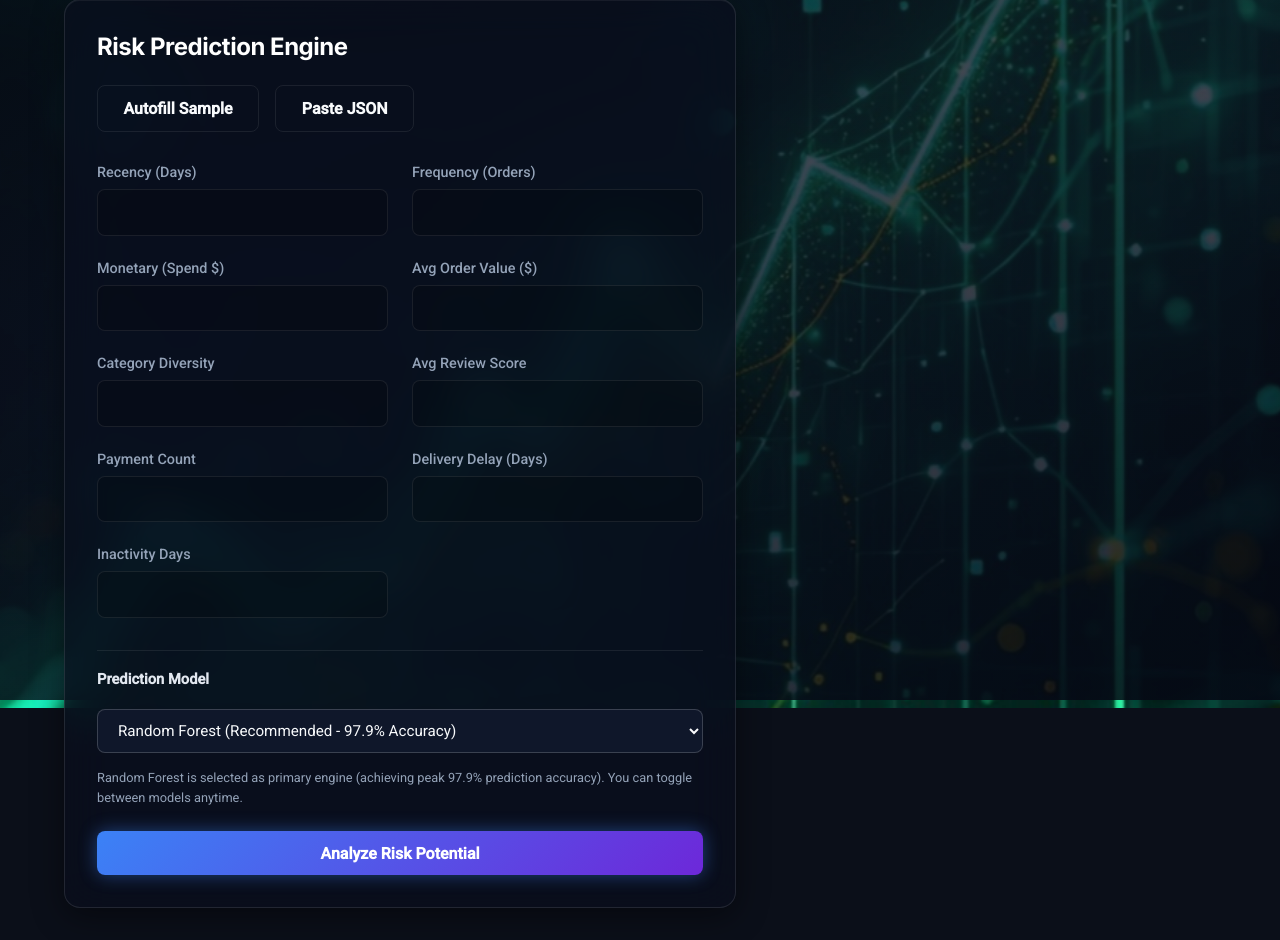
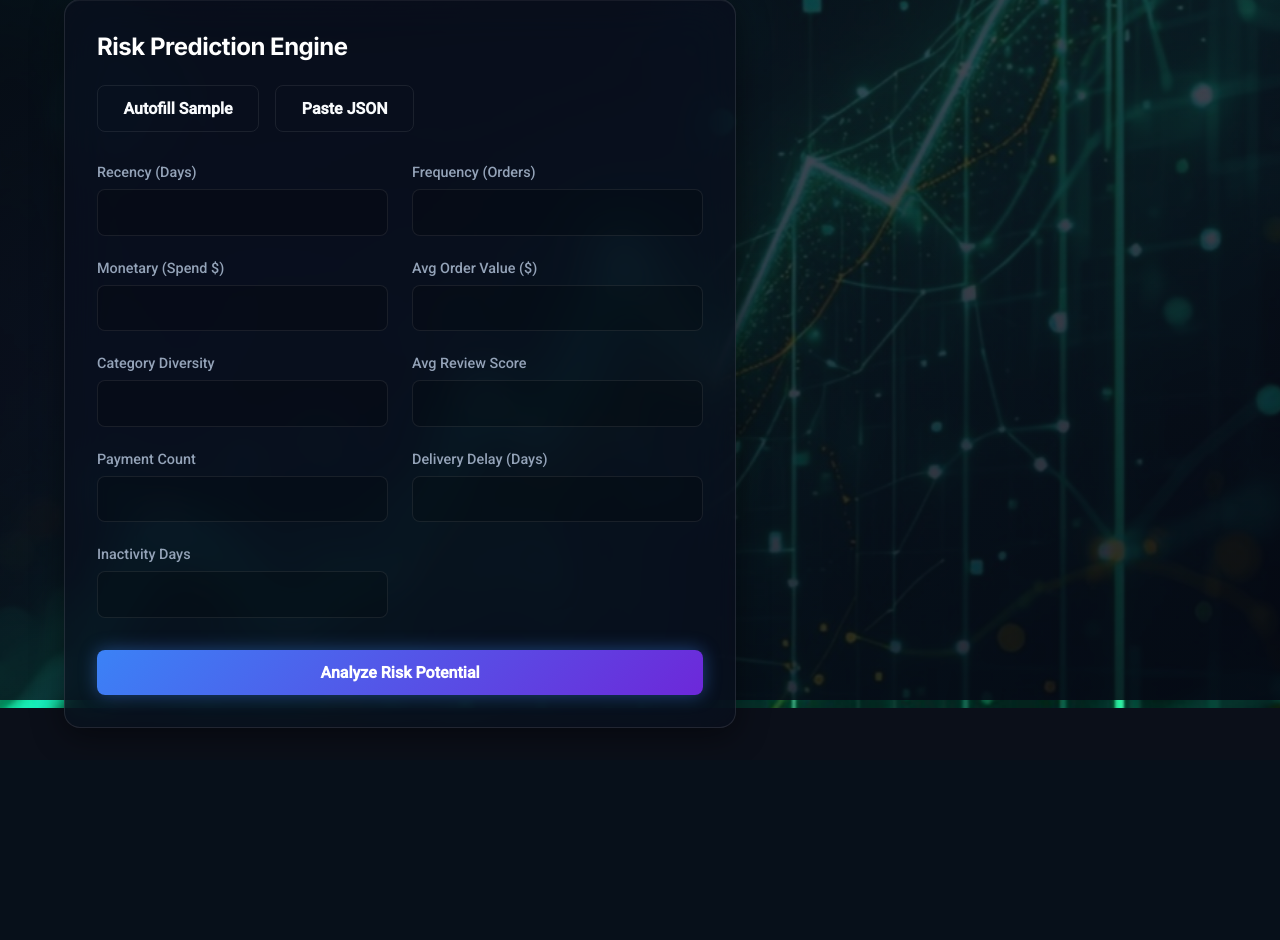
Before and after one commit to swarabytes/customer-churn-prediction, a Flask app: page /predict_ui in a window 1280 px wide. Shown: the part 100-1040 px from the top of the page. After the commit the page ends 828 px from the top, so only its background shows below. Run offline with Flask 3, Linux system fonts and the light colour scheme; the visitor is signed in with stand-in values (Sample User, id 1).

Commit message:
Remove Prediction Model dropdown and hint from UI; use Random Forest by default

```diff
--- a/static/js/main.js
+++ b/static/js/main.js
@@ -163,9 +163,9 @@ document.addEventListener('DOMContentLoaded', () => {
                     payload[key] = parseFloat(value);
                 }
             });
-            // Ensure model_type is present even if not in FormData
-            if (!payload.model_type) {
-                payload.model_type = document.getElementById('model_type')?.value || 'logistic_regression';
+            // Ensure model_type is present if an explicit selector exists, or default cleanly
+            if (document.getElementById('model_type')) {
+                payload.model_type = document.getElementById('model_type').value;
             }
 
             const btnPredict = document.getElementById('btn-predict');
--- a/templates/predict.html
+++ b/templates/predict.html
@@ -50,16 +50,6 @@
                 </div>
             </div>
 
-            <!-- Model selector -->
-            <div class="form-group model-selector-row">
-                <label for="model_type">Prediction Model</label>
-                <select id="model_type" name="model_type" class="model-select">
-                    <option value="random_forest" selected>Random Forest (Recommended - 97.9% Accuracy)</option>
-                    <option value="logistic_regression">Logistic Regression (Balanced Recall)</option>
-                    <option value="xgboost">XGBoost (Gradient Boosted Trees)</option>
-                </select>
-                <span class="model-hint">Random Forest is selected as primary engine (achieving peak 97.9% prediction accuracy). You can toggle between models anytime.</span>
-            </div>
 
             <button type="submit" class="btn-primary w-full" id="btn-predict">Analyze Risk Potential</button>
         </form>
```
